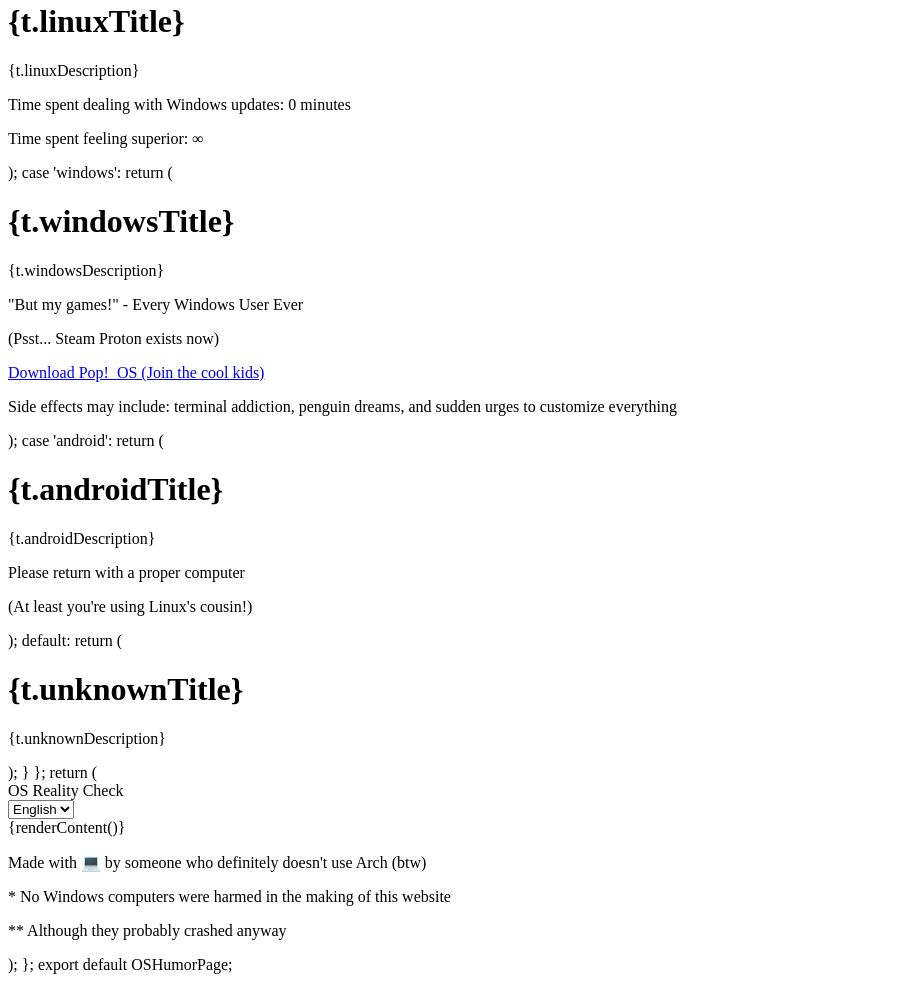
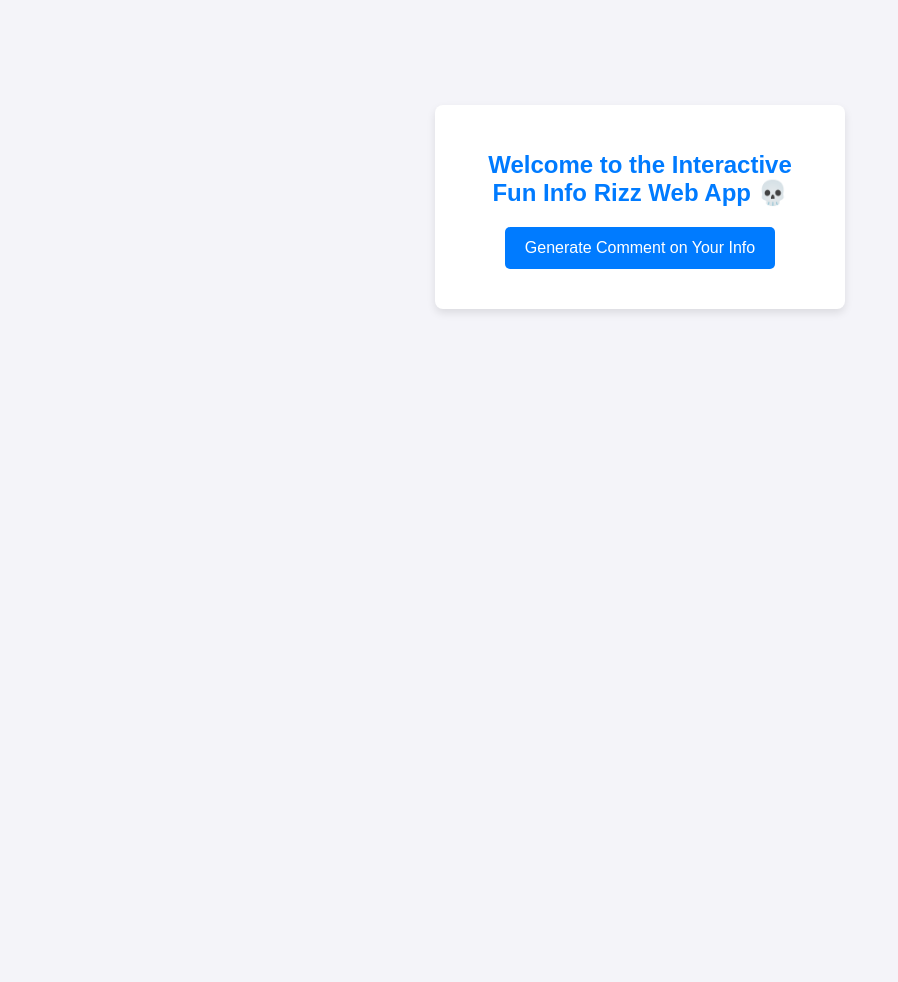
Before and after one commit to officerballsbwhawaha/badsite, a plain HTML site: page index.html in a window 1280 px wide. Shown: the part 193-1175 px from the top of the page, without its empty margins (0-898 px from the left). After the commit the page ends 800 px from the top, so only its background shows below. Drawn offline with Linux system fonts and the light colour scheme.

Commit message:
Update index.html

```diff
--- a/index.html
+++ b/index.html
@@ -1,130 +1,175 @@
-import React, { useEffect, useState } from 'react';
-import { Terminal } from 'lucide-react';
+<!DOCTYPE html>
+<html lang="en">
+<head>
+    <meta charset="UTF-8">
+    <meta name="viewport" content="width=device-width, initial-scale=1.0">
+    <title>Interactive Fun Info Rizz 💀</title>
+    <style>
+        body {
+            font-family: Arial, sans-serif;
+            background-color: #f4f4f9;
+            color: #333;
+            display: flex;
+            justify-content: center;
+            align-items: center;
+            height: 100vh;
+            margin: 0;
+        }
 
-const OSHumorPage = () => {
-  const [platform, setPlatform] = useState('unknown');
-  const [language, setLanguage] = useState('en');
+        .container {
+            background-color: #fff;
+            padding: 30px;
+            border-radius: 8px;
+            box-shadow: 0 4px 8px rgba(0, 0, 0, 0.1);
+            text-align: center;
+            width: 350px;
+            transition: transform 0.3s;
+        }
 
-  useEffect(() => {
-    // Basic OS detection
-    const userAgent = window.navigator.userAgent.toLowerCase();
-    if (userAgent.includes('linux')) {
-      setPlatform('linux');
-    } else if (userAgent.includes('windows')) {
-      setPlatform('windows');
-    } else if (userAgent.includes('android')) {
-      setPlatform('android');
-    }
-  }, []);
+        h1 {
+            font-size: 24px;
+            margin-bottom: 20px;
+            color: #007bff;
+        }
 
-  const translations = {
-    en: {
-      linuxTitle: "Ah, I see you're a person of culture! 🐧",
-      linuxDescription: "You're already running Linux. Your penguin powers are strong!",
-      windowsTitle: "Oh no... Windows? Really? 😱",
-      windowsDescription: "Your computer is desperately crying out for Linux!",
-      androidTitle: "Android? On a desktop site? 📱",
-      androidDescription: "NO.",
-      unknownTitle: "What OS Magic Is This? 🤔",
-      unknownDescription: "I'm not sure what you're running, but it's probably not Linux, and that's sad.",
-    },
-    fa: {
-      linuxTitle: "آه، می‌بینم که شما فردی با فرهنگ هستید! 🐧",
-      linuxDescription: "شما از لینوکس استفاده می‌کنید. قدرت پنگوئنی شما قوی است!",
-      windowsTitle: "اوه نه... ویندوز؟ واقعاً؟ 😱",
-      windowsDescription: "کامپیوتر شما به شدت به لینوکس نیاز دارد!",
-      androidTitle: "اندروید؟ در یک سایت دسکتاپ؟ 📱",
-      androidDescription: "نه.",
-      unknownTitle: "این چه جادوی سیستمی است؟ 🤔",
-      unknownDescription: "نمی‌دانم چه سیستمی استفاده می‌کنید، اما احتمالاً لینوکس نیست و این غم‌انگیز است.",
-    },
-  };
+        button {
+            padding: 12px 20px;
+            background-color: #007BFF;
+            color: #fff;
+            border: none;
+            border-radius: 5px;
+            cursor: pointer;
+            font-size: 16px;
+            transition: background-color 0.3s ease;
+        }
 
-  const renderContent = () => {
-    const t = translations[language];
-    switch (platform) {
-      case 'linux':
-        return (
-          <div className="text-center p-8">
-            <h1 className="text-4xl font-bold mb-4">{t.linuxTitle}</h1>
-            <p className="text-xl mb-4">{t.linuxDescription}</p>
-            <div className="bg-green-800 p-4 rounded-lg mb-4">
-              <p className="text-sm">Time spent dealing with Windows updates: 0 minutes</p>
-              <p className="text-sm">Time spent feeling superior: ∞</p>
-            </div>
-          </div>
-        );
+        button:hover {
+            background-color: #0056b3;
+        }
 
-      case 'windows':
-        return (
-          <div className="text-center p-8">
-            <h1 className="text-4xl font-bold mb-4">{t.windowsTitle}</h1>
-            <p className="text-xl mb-4">{t.windowsDescription}</p>
-            <div className="bg-red-900 p-4 rounded-lg mb-4">
-              <p className="text-sm">"But my games!" - Every Windows User Ever</p>
-              <p className="text-sm">(Psst... Steam Proton exists now)</p>
-            </div>
-            <div className="flex flex-col items-center gap-4">
-              <a href="https://pop.system76.com/" className="bg-blue-600 hover:bg-blue-700 text-white font-bold py-2 px-4 rounded">
-                Download Pop!_OS (Join the cool kids)
-              </a>
-              <p className="text-sm italic">Side effects may include: terminal addiction, penguin dreams, and sudden urges to customize everything</p>
-            </div>
-          </div>
-        );
+        #commentSection {
+            margin-top: 20px;
+            font-size: 18px;
+            font-style: italic;
+            color: #555;
+            display: none;
+            opacity: 0;
+            animation: fadeIn 1s forwards;
+        }
 
-      case 'android':
-        return (
-          <div className="text-center p-8">
-            <h1 className="text-4xl font-bold mb-4">{t.androidTitle}</h1>
-            <p className="text-xl mb-4">{t.androidDescription}</p>
-            <div className="bg-yellow-900 p-4 rounded-lg mb-4">
-              <p className="text-sm">Please return with a proper computer</p>
-              <p className="text-sm">(At least you're using Linux's cousin!)</p>
-            </div>
-          </div>
-        );
+        @keyframes fadeIn {
+            from { opacity: 0; }
+            to { opacity: 1; }
+        }
 
-      default:
-        return (
-          <div className="text-center p-8">
-            <h1 className="text-4xl font-bold mb-4">{t.unknownTitle}</h1>
-            <p className="text-xl mb-4">{t.unknownDescription}</p>
-          </div>
-        );
-    }
-  };
+        .emoji {
+            font-size: 1.5em;
+        }
 
-  return (
-    <div className="min-h-screen bg-gray-900 text-white">
-      <nav className="bg-gray-800 p-4 flex justify-between items-center">
-        <div className="flex items-center gap-2">
-          <Terminal size={24} />
-          <span className="font-bold">OS Reality Check</span>
+        .fun-facts {
+            margin-top: 10px;
+            font-size: 16px;
+            color: #777;
+        }
+    </style>
+</head>
+<body>
+    <div class="container">
+        <h1>Welcome to the Interactive Fun Info Rizz Web App 💀</h1>
+        <button onclick="generateComment()">Generate Comment on Your Info</button>
+        <div id="commentSection" class="comment">
+            <!-- Comment will appear here -->
         </div>
-        <div>
-          <select
-            value={language}
-            onChange={(e) => setLanguage(e.target.value)}
-            className="bg-gray-700 text-white p-2 rounded"
-          >
-            <option value="en">English</option>
-            <option value="fa">فارسی</option>
-          </select>
-        </div>
-      </nav>
+        <div id="funFacts" class="fun-facts"></div>
+    </div>
 
-      <main className="container mx-auto px-4 py-8">
-        {renderContent()}
+    <script>
+        // Play sound effect when comment is generated (optional)
+        const soundEffect = new Audio('https://www.soundjay.com/button/beep-07.wav'); // Replace with any sound link
 
-        <footer className="text-center mt-8 text-sm text-gray-400">
-          <p>Made with 💻 by someone who definitely doesn't use Arch (btw)</p>
-          <p className="mt-2">* No Windows computers were harmed in the making of this website</p>
-          <p className="mt-2">** Although they probably crashed anyway</p>
-        </footer>
-      </main>
-    </div>
-  );
-};
+        function generateComment() {
+            // Get browser information
+            const userAgent = navigator.userAgent;
+            const platform = navigator.platform;
+            const browser = getBrowser(userAgent);
+            const os = getOS(platform);
+            const language = navigator.language;
 
-export default OSHumorPage;
+            // Get random emoji for the fun effect
+            const emojis = ['💀', '😂', '🤦‍♂️', '🗿', '🤣', '😎'];
+            const randomEmoji = emojis[Math.floor(Math.random() * emojis.length)];
+
+            // Generate a fun comment based on the detected info
+            let comment = `${randomEmoji} Whoa, you're on ${os} using ${browser}... interesting choice! Your language setting is ${language}. 🎉`;
+
+            if (browser === 'Chrome') {
+                comment += " Chrome? I see you're all about that speed, huh? 🏎️";
+            } else if (browser === 'Firefox') {
+                comment += " Firefox, the privacy warrior! You definitely care about your data. 🔐";
+            } else if (browser === 'Safari') {
+                comment += " Safari? Classic Apple vibes! 🤖";
+            } else if (browser === 'Edge') {
+                comment += " Edge? Microsoft trying again! 🤔";
+            }
+
+            // Display comment with animation
+            const commentSection = document.getElementById('commentSection');
+            const funFacts = document.getElementById('funFacts');
+
+            // Random fun fact
+            const funFactsList = [
+                "Did you know that the first computer virus was created in 1986?",
+                "The first website went live on August 6, 1991!",
+                "The term 'bug' in programming comes from an actual insect in a computer!",
+                "The average person spends about 6 hours a day online!"
+            ];
+            const randomFact = funFactsList[Math.floor(Math.random() * funFactsList.length)];
+
+            // Show fun fact
+            funFacts.innerText = `Fun Fact: ${randomFact}`;
+
+            // Display comment with a fade-in effect
+            commentSection.innerText = comment;
+            commentSection.style.display = 'block';
+
+            // Play sound effect for fun
+            soundEffect.play();
+
+            // Add some interactivity on button press (slight transformation animation)
+            const container = document.querySelector('.container');
+            container.style.transform = 'scale(1.05)';
+            setTimeout(() => container.style.transform = 'scale(1)', 300);
+        }
+
+        // Function to determine the browser
+        function getBrowser(userAgent) {
+            if (userAgent.indexOf("Chrome") > -1) {
+                return "Chrome";
+            } else if (userAgent.indexOf("Firefox") > -1) {
+                return "Firefox";
+            } else if (userAgent.indexOf("Safari") > -1) {
+                return "Safari";
+            } else if (userAgent.indexOf("Edge") > -1) {
+                return "Edge";
+            }
+            return "Unknown Browser";
+        }
+
+        // Function to determine the OS
+        function getOS(platform) {
+            if (platform.indexOf("Win") > -1) {
+                return "Windows";
+            } else if (platform.indexOf("Mac") > -1) {
+                return "MacOS";
+            } else if (platform.indexOf("Linux") > -1) {
+                return "Linux";
+            } else if (platform.indexOf("Android") > -1) {
+                return "Android";
+            } else if (platform.indexOf("iPhone") > -1) {
+                return "iOS";
+            }
+            return "Unknown OS";
+        }
+    </script>
+</body>
+</html>
```
